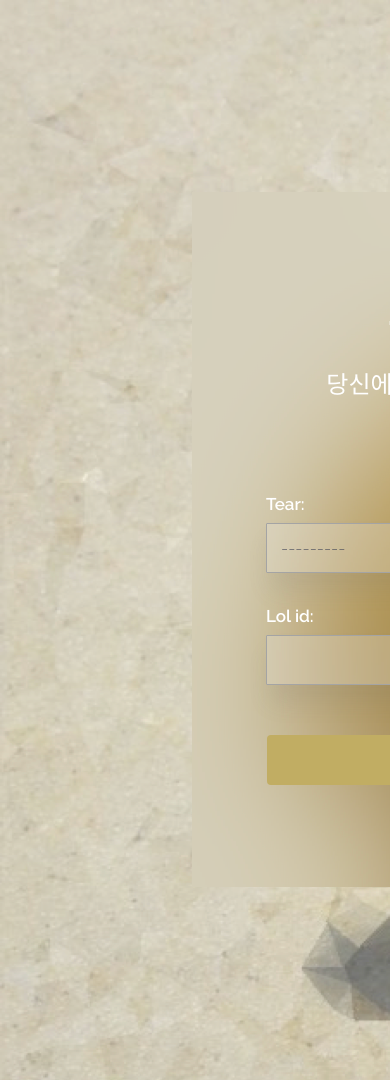
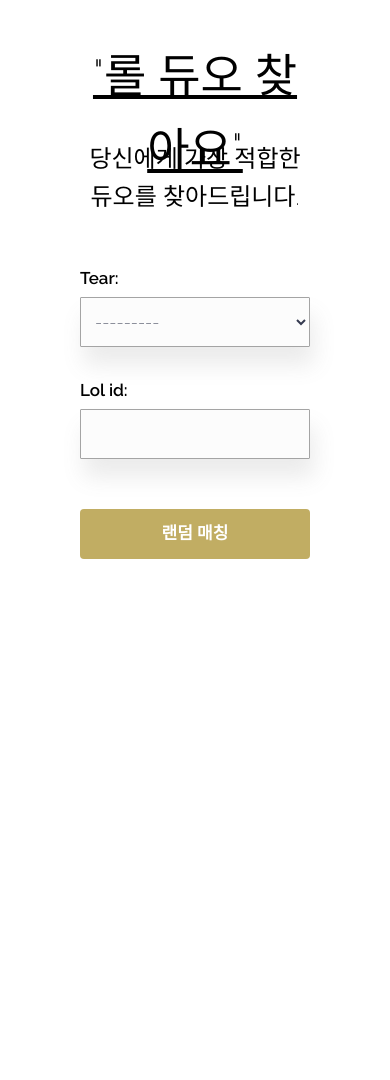
Before and after one commit to Andychoi153/junglechai, a Django app: page / in a window 390 px wide; the page is wider, and only the part inside the window is pictured. After the commit the page ends 559 px from the top of that part, so only its background shows below. Run offline with Django 3.2, Linux system fonts and the light colour scheme; some libraries are stand-ins or nearby versions.

Commit message:
메인페이지 CSS 업데이트 (3)

```diff
--- a/main/templates/main/index.html
+++ b/main/templates/main/index.html
@@ -6,9 +6,9 @@
 <script src="https://cdnjs.cloudflare.com/ajax/libs/popper.js/1.12.9/umd/popper.min.js" integrity="sha384-ApNbgh9B+Y1QKtv3Rn7W3mgPxhU9K/ScQsAP7hUibX39j7fakFPskvXusvfa0b4Q" crossorigin="anonymous"></script>
 <script src="https://maxcdn.bootstrapcdn.com/bootstrap/4.0.0-beta.3/js/bootstrap.min.js" integrity="sha384-a5N7Y/aK3qNeh15eJKGWxsqtnX/wWdSZSKp+81YjTmS15nvnvxKHuzaWwXHDli+4" crossorigin="anonymous"></script>
 
- <meta charset="utf-8">
+ <meta name="viewport" content="width=device-width, initial-scale=1.0, user-scalable=no,
+  maximum-scale=1.0, minimum-scale=1.0", charset="utf-8">
     {% load static %}
-    <img class="background", src="{% static 'back.png'%}">
     <div class="main_frame">
        <div class="main_title"> "롤 듀오 찾아요" </div>
        <div class="ment">당신에게 가장 적합한 듀오를 찾아드립니다.</div>
@@ -23,6 +23,7 @@
           </form>
     </div>
     </div>
+    <img class="background", src="{% static 'back.png'%}">
                    <script>
                     $(document).ready(function() {
                        $('.btn').on('click', function() {
--- a/static/chat.css
+++ b/static/chat.css
@@ -1,13 +1,12 @@
 body {
-max-width: 3600px;
 margin-top: 0px;
 font-size: 17px;
-color: #FFFFFF;
+color: #000000;
 font-weight: lighter;
 }
 
 .tearbox{
-width: 548px;
+width: 100%;
 background: rgba(241,241,241,0.24) !important;
 box-shadow: 4px 18px 22px 0 rgba(116,116,116,0.14) !important;
 border-radius: 1px !important;
@@ -42,12 +41,13 @@ padding-left: 0px;
 }
 
 .main_frame{
-    width: 547px;
-    margin: 192px 1032px 192px 192px;
+    width: 550px;
+    margin: 225px 1032px 225px 251px;
     z-index: 3;
-    height: 547px;
+    height: 550px;
     position: absolute;
-    padding: 74px;
+    padding: 40px;
+    background-color: #FFFFFF;
 }
 
 
@@ -58,7 +58,7 @@ font-size: 17px;
 color: #FFFFFF;
 letter-spacing: 0;
 text-align: center;
-width: 547px;
+width: 100%;
 border: 0px;
 height: 50px !important;
 }
@@ -68,20 +68,19 @@ height: 50px !important;
 font-size: 46px;
 text-align: center;
 height: 100px;
-color: #FFFFFF;
+color: #000000;
 text-decoration: underline;
 }
 
 .ment{
 font-size: 24px;
 text-align: center;
-color: #FFFFFF;
+color: #000000;
     height: 125px;
 
 }
 
 .background{
-    z-index: 1;
     position: absolute;
 
 }
@@ -89,7 +88,7 @@ color: #FFFFFF;
 
 .abutton{
 text-align: center;
-width: 548px;
+width: 100%;
 margin: 20px 0px 0px 0px;}
 
 .row.row-broken {
@@ -329,3 +328,26 @@ margin: 20px 0px 0px 0px;}
     -webkit-appearance: none;
     border-radius: 0;
 }
+
+
+
+@media (max-width: 700px) {
+.background{
+width: 100%;
+z-index: 3;
+position: relative;
+padding-top: 600px;
+}
+
+.main_frame{
+width: calc(100% - 80px);
+margin: 0px 0px 0px 0px;
+
+}
+
+.container{
+width: calc(100% - 80px);
+
+}
+
+}
--- a/static/skeleton.css
+++ b/static/skeleton.css
@@ -402,7 +402,17 @@ there.
 
 
 /* Larger than mobile */
-@media (min-width: 400px) {}
+@media (max-width: 400px) {
+.background{
+display: none;
+}
+
+.main-frame{
+width: 100%;
+}
+
+
+}
 
 /* Larger than phablet (also point when grid becomes active) */
 @media (min-width: 550px) {}
```
Also changed, not shown: static/back.png.
